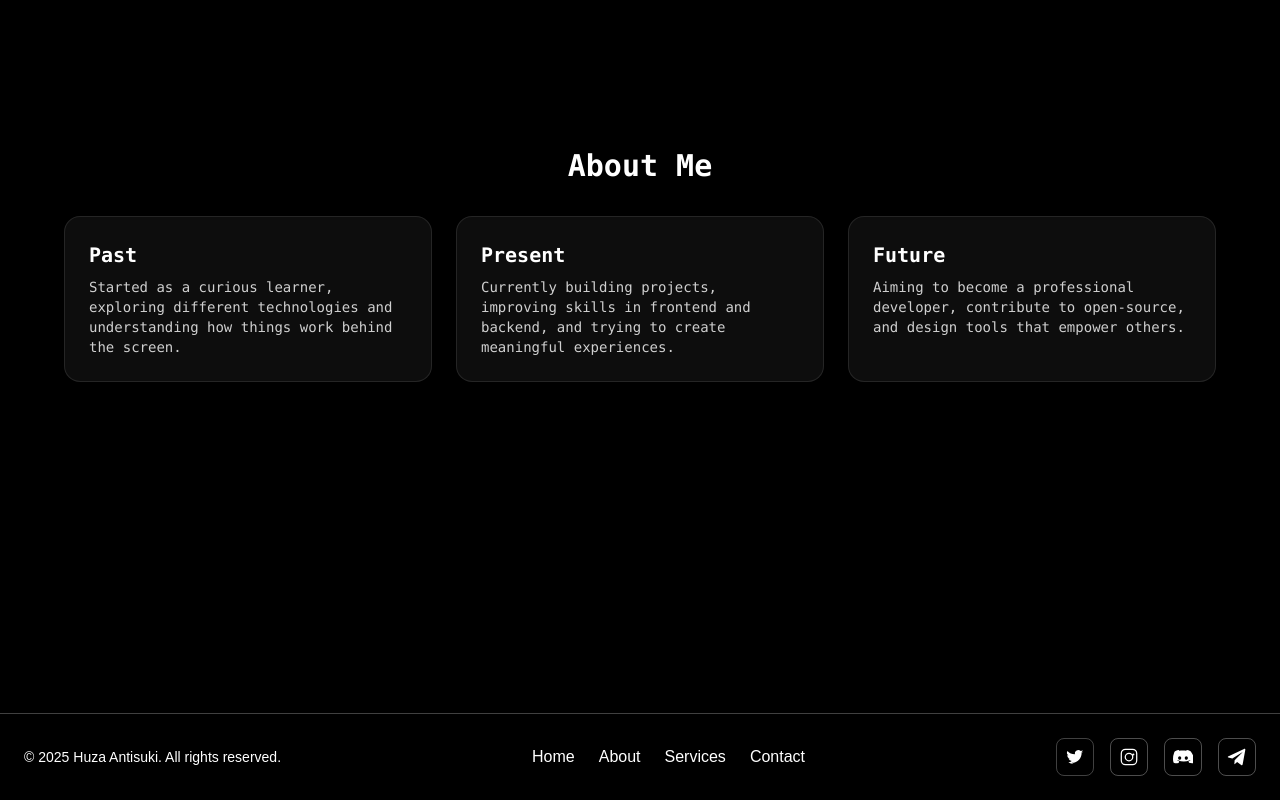
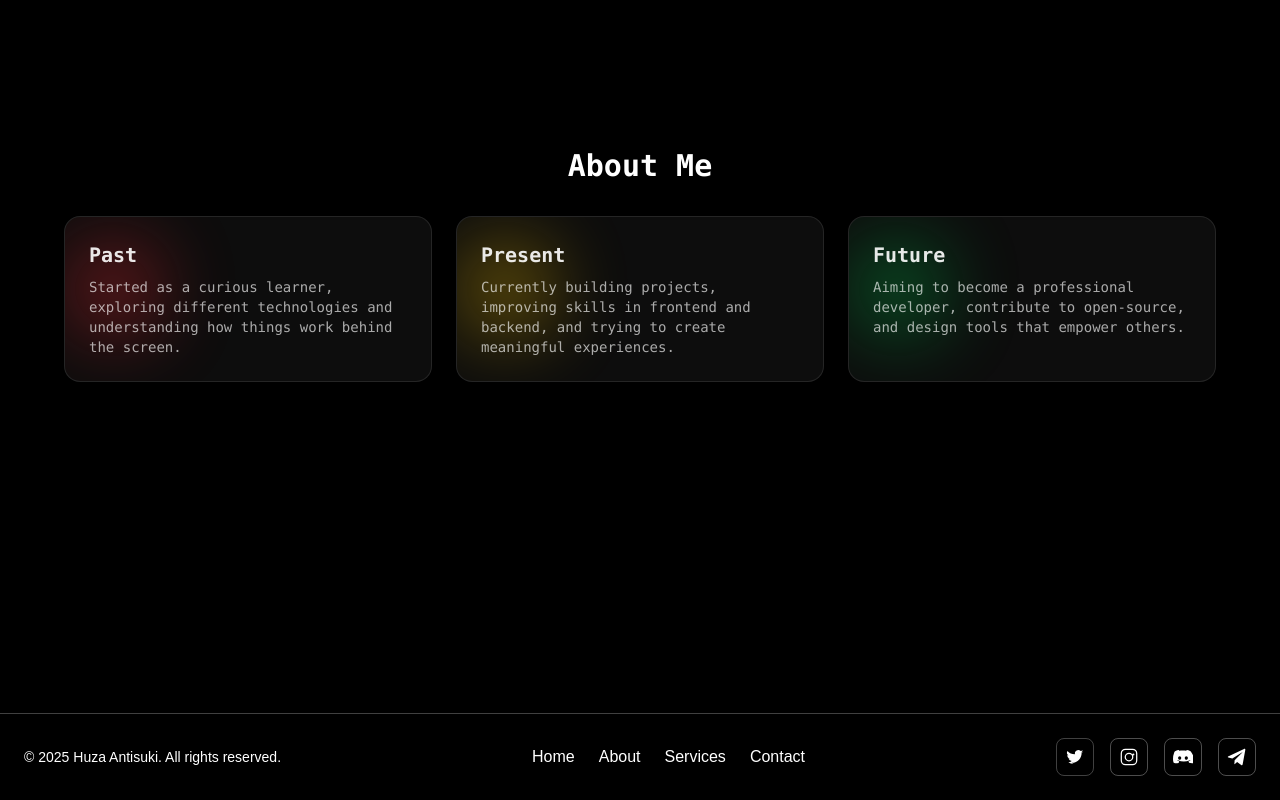
Before and after one commit to khuza08/portofolio, a Next.js app: page / in a window 1280 px wide. Shown: the part 935-1735 px from the top of the page. Built offline with nearby package versions, Linux system fonts and the light colour scheme.

Commit message:
style: improve cards & header

```diff
--- a/app/components/header.tsx
+++ b/app/components/header.tsx
@@ -2,7 +2,7 @@ import Link from "next/link";
 
 export default function Header() {
     return (
-        <header className="fixed top-0 left-0 right-0 border-b z-10 border-white/25 backdrop-blur-xs text-white py-4 px-6">
+        <header className="fixed top-0 left-0 right-0 border-b z-10 border-white/25 backdrop-blur-lg text-white py-4 px-6">
             <div className="max-w-7xl mx-auto flex items-center justify-between">
                 {/* logo */}
                 <Link href="/" className="text-2xl font-bold uppercase tracking-wide hover:text-yellow-300 transition">
--- a/app/page.tsx
+++ b/app/page.tsx
@@ -44,29 +44,33 @@ export default function HomePage() {
           <h2 className="text-3xl font-bold mb-8 text-center font-mono">About Me</h2>
           <div className="grid grid-cols-1 md:grid-cols-3 gap-6">
 
-            {/* past card */}
-            <div className="bg-white/5 p-6 rounded-2xl border border-white/10 backdrop-blur-md">
-              <h3 className="text-xl font-semibold mb-2 font-mono">Past</h3>
-              <p className="text-white/80 font-mono text-sm">
+            <div className="relative bg-white/5 p-6 rounded-2xl border border-white/10 backdrop-blur-md overflow-hidden">
+              <div className="absolute top-[-10] left-0 w-24 h-24 bg-red-500 rounded-full blur-2xl opacity-40 pointer-events-none" />
+
+              <h3 className="text-xl text-white/90 font-semibold mb-2 font-mono relative z-10">Past</h3>
+              <p className="text-white/65 font-mono text-sm relative z-10">
                 Started as a curious learner, exploring different technologies and understanding how things work behind the screen.
               </p>
             </div>
 
-            {/* present card */}
-            <div className="bg-white/5 p-6 rounded-2xl border border-white/10 backdrop-blur-md">
-              <h3 className="text-xl font-semibold mb-2 font-mono">Present</h3>
-              <p className="text-white/80 font-mono text-sm">
+            <div className="relative bg-white/5 p-6 rounded-2xl border border-white/10 backdrop-blur-md overflow-hidden">
+              <div className="absolute top-[-10] left-0 w-24 h-24 bg-yellow-400 rounded-full blur-2xl opacity-40 pointer-events-none" />
+
+              <h3 className="text-xl text-white/90 font-semibold mb-2 font-mono relative z-10">Present</h3>
+              <p className="text-white/65 font-mono text-sm relative z-10">
                 Currently building projects, improving skills in frontend and backend, and trying to create meaningful experiences.
               </p>
             </div>
 
-            {/* future card */}
-            <div className="bg-white/5 p-6 rounded-2xl border border-white/10 backdrop-blur-md">
-              <h3 className="text-xl font-semibold mb-2 font-mono">Future</h3>
-              <p className="text-white/80 font-mono text-sm">
+            <div className="relative bg-white/5 p-6 rounded-2xl border border-white/10 backdrop-blur-md overflow-hidden">
+              <div className="absolute top-[-10] left-0 w-24 h-24 bg-green-500 rounded-full blur-2xl opacity-40 pointer-events-none" />
+
+              <h3 className="text-xl text-white/90 font-semibold mb-2 font-mono relative z-10">Future</h3>
+              <p className="text-white/65 font-mono text-sm relative z-10">
                 Aiming to become a professional developer, contribute to open-source, and design tools that empower others.
               </p>
             </div>
+
 
           </div>
         </div>
```
